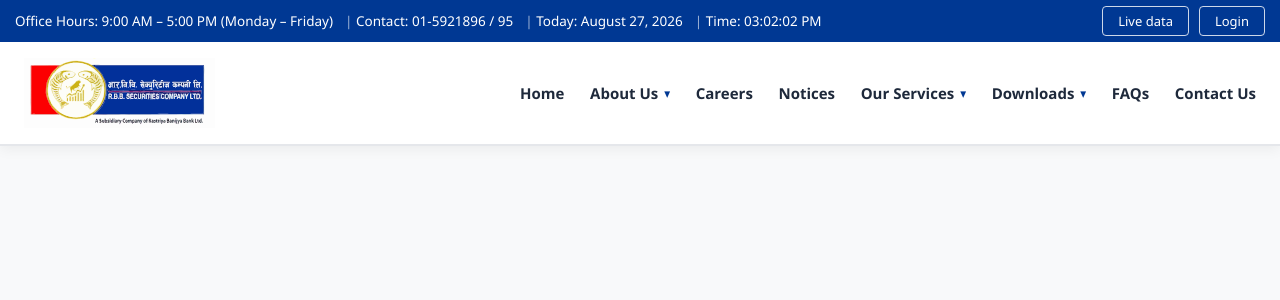
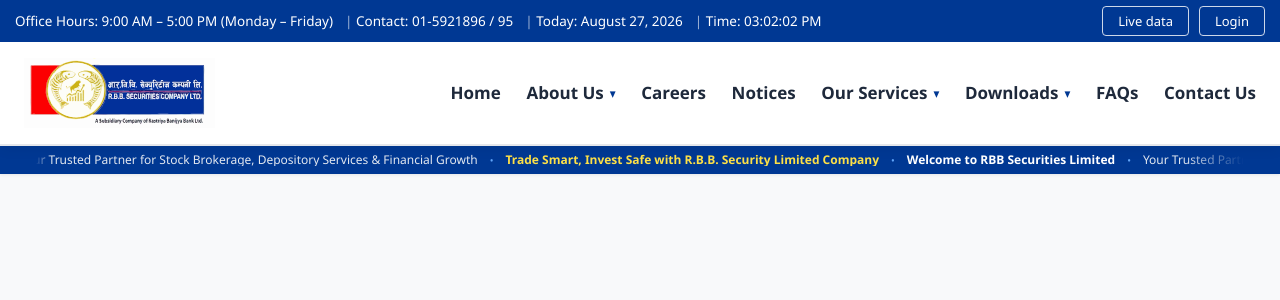
Before and after one commit to srijanathulung97/website, a React (Create React App) app: page /about in a window 1280 px wide. Shown: the top 300 px of the page. Built offline with nearby package versions, Linux system fonts and the light colour scheme.

Commit message:
NoticeTicker is added

```diff
--- a/src/App.js
+++ b/src/App.js
@@ -1,12 +1,14 @@
 import TopBar from './components/TopBar';
 import Navbar from './components/Navbar';
 import './App.css';
+import NoticeTicker from './components/NoticeTicker';
 
 export default function App() {
   return (
     <div className="app-main">
       <TopBar />
       <Navbar/>
+      <NoticeTicker/>
 
     </div>
   );
--- a/src/components/Navbar.css
+++ b/src/components/Navbar.css
@@ -8,13 +8,15 @@
   z-index: 999;
   width: 100%;
   box-shadow: 0 4px 12px rgba(0, 0, 0, 0.05);
+  flex-shrink: 0; /* Prevents flex parents from squeezing navbar height */
 }
 
 .navbar-container {
   width: 100%;
   max-width: 1400px;
+  min-height: 90px; /* Locks navbar to full vertical height */
   margin: 0 auto;
-  padding: 16px 24px; /* Increased vertical padding to support larger logo */
+  padding: 16px 24px;
   display: flex;
   align-items: center;
   justify-content: space-between;
@@ -31,18 +33,17 @@
 }
 
 .navbar-logo img {
-  /* Increased height scaling for a noticeably larger, clearer appearance */
   height: clamp(65px, 5.5vw, 90px);
   width: auto;
   max-width: 340px;
   display: block;
   object-fit: contain;
 
-  /* Force crisp edge rendering for SVGs */
+  /* Sharp rendering for SVG logos */
   image-rendering: -webkit-optimize-contrast;
   image-rendering: crisp-edges;
 
-  /* Anti-aliasing GPU hardware acceleration */
+  /* GPU anti-aliasing */
   backface-visibility: hidden;
   transform: translateZ(0);
   transition: transform 0.25s ease;
@@ -63,7 +64,7 @@
 
 .nav-item {
   color: #1e293b;
-  font-size: clamp(15px, 1.1vw, 18px);
+  font-size: 17px;
   font-weight: 700;
   line-height: 1.4;
   text-decoration: none;
@@ -71,8 +72,8 @@
   display: inline-flex;
   align-items: center;
   gap: 6px;
+  white-space: nowrap;
   position: relative;
-  white-space: nowrap;
   transition: color 0.25s ease, transform 0.2s ease;
 }
 
@@ -155,7 +156,9 @@
   padding-left: 22px;
 }
 
-/* HAMBURGER TOGGLE */
+/* ==========================================================================
+   HAMBURGER TOGGLE
+   ========================================================================== */
 .hamburger-btn {
   display: none;
   flex-direction: column;
--- /dev/null
+++ b/src/components/NoticeTicker.css
@@ -0,0 +1,166 @@
+/* ==========================================================================
+   COMPACT & ISOLATED WELCOME TICKER
+   ========================================================================== */
+.notice-ticker-wrapper {
+  background-color: #003893;
+  color: #ffffff;
+  width: 100%;
+  overflow: hidden;
+  box-shadow: 0 1px 3px rgba(0, 0, 0, 0.08);
+  font-family: inherit;
+  flex-shrink: 0;
+  line-height: 1;
+}
+
+.notice-ticker-container {
+  max-width: 1400px;
+  height: 28px;
+  margin: 0 auto;
+  padding: 0 24px;
+  display: flex;
+  align-items: center;
+  box-sizing: border-box;
+}
+
+/* ==========================================================================
+   TICKER BADGE & PULSE ANIMATION
+   ========================================================================== */
+.ticker-badge {
+  background-color: #d97706;
+  color: #ffffff;
+  font-weight: 800;
+  font-size: 10px;
+  letter-spacing: 0.5px;
+  padding: 2px 7px;
+  border-radius: 3px;
+  display: flex;
+  align-items: center;
+  gap: 5px;
+  white-space: nowrap;
+  z-index: 2;
+  height: 18px;
+  box-sizing: border-box;
+}
+
+.badge-pulse {
+  width: 5px;
+  height: 5px;
+  background-color: #ffffff;
+  border-radius: 50%;
+  animation: pulse-ring 1.5s infinite;
+}
+
+@keyframes pulse-ring {
+  0% {
+    transform: scale(0.95);
+    box-shadow: 0 0 0 0 rgba(255, 255, 255, 0.7);
+  }
+  70% {
+    transform: scale(1);
+    box-shadow: 0 0 0 3px rgba(255, 255, 255, 0);
+  }
+  100% {
+    transform: scale(0.95);
+    box-shadow: 0 0 0 0 rgba(255, 255, 255, 0);
+  }
+}
+
+/* ==========================================================================
+   SCROLLING TRACK
+   ========================================================================== */
+.ticker-track-container {
+  flex: 1;
+  overflow: hidden;
+  position: relative;
+  display: flex;
+  align-items: center;
+  margin: 0 12px;
+  mask-image: linear-gradient(to right, transparent, black 15px, black 95%, transparent);
+  -webkit-mask-image: linear-gradient(to right, transparent, black 15px, black 95%, transparent);
+}
+
+.ticker-track {
+  display: flex;
+  align-items: center;
+  white-space: nowrap;
+  animation: ticker-scroll 24s linear infinite;
+}
+
+.ticker-track:hover {
+  animation-play-state: paused;
+}
+
+@keyframes ticker-scroll {
+  0% { transform: translateX(0); }
+  100% { transform: translateX(-50%); }
+}
+
+.ticker-content-group {
+  display: flex;
+  align-items: center;
+}
+
+/* ==========================================================================
+   TICKER TEXT & SEPARATORS
+   ========================================================================== */
+.ticker-text {
+  font-size: 12px;
+  font-weight: 500;
+  padding: 0 4px;
+  color: #e2e8f0;
+}
+
+.ticker-text.highlight {
+  color: #ffffff;
+  font-weight: 700;
+}
+
+.ticker-text.accent {
+  color: #fde047;
+  font-weight: 600;
+}
+
+.ticker-separator {
+  color: #60a5fa;
+  margin: 0 8px;
+  font-size: 10px;
+}
+
+/* ==========================================================================
+   ACTION BUTTON
+   ========================================================================== */
+.ticker-btn {
+  color: #ffffff;
+  text-decoration: none;
+  font-size: 10px;
+  font-weight: 700;
+  white-space: nowrap;
+  padding: 2px 8px;
+  border-radius: 3px;
+  background-color: rgba(255, 255, 255, 0.18);
+  border: 1px solid rgba(255, 255, 255, 0.25);
+  transition: all 0.2s ease;
+  z-index: 2;
+  height: 18px;
+  display: inline-flex;
+  align-items: center;
+}
+
+.ticker-btn:hover {
+  background-color: #ffffff;
+  color: #003893;
+}
+
+/* ==========================================================================
+   BREAKPOINTS: TABLET & MOBILE (Under 768px)
+   ========================================================================== */
+@media (max-width: 768px) {
+  .notice-ticker-container {
+    height: 26px;
+    padding: 0 10px;
+  }
+
+  .ticker-btn {
+    display: none;
+  }
+}
--- /dev/null
+++ b/src/components/NoticeTicker.jsx
@@ -0,0 +1,44 @@
+import React from 'react';
+import './NoticeTicker.css';
+
+export default function NoticeTicker() {
+  return (
+    <div className="notice-ticker-wrapper">
+      <div className="notice-ticker-container">
+        {/* TICKER BADGE */}
+        {/* <div className="ticker-badge">
+          <span className="badge-pulse"></span>
+          WELCOME
+        </div> */}
+
+        {/* SCROLLING WELCOME MESSAGE AREA */}
+        <div className="ticker-track-container">
+          <div className="ticker-track">
+            {/* Repeated twice to create an infinite, seamless loop */}
+            {[1, 2].map((_, index) => (
+              <div key={index} className="ticker-content-group">
+                <span className="ticker-text highlight">
+                  Welcome to RBB Securities Limited
+                </span>
+                <span className="ticker-separator">•</span>
+                <span className="ticker-text">
+                  Your Trusted Partner for Stock Brokerage, Depository Services & Financial Growth
+                </span>
+                <span className="ticker-separator">•</span>
+                <span className="ticker-text accent">
+                  Trade Smart, Invest Safe with R.B.B. Security Limited Company
+                </span>
+                <span className="ticker-separator">•</span>
+              </div>
+            ))}
+          </div>
+        </div>
+
+        {/* QUICK LINK BUTTON */}
+        {/* <a href="contact.html" className="ticker-btn">
+          Get Started ➔
+        </a> */}
+      </div>
+    </div>
+  );
+}
```
